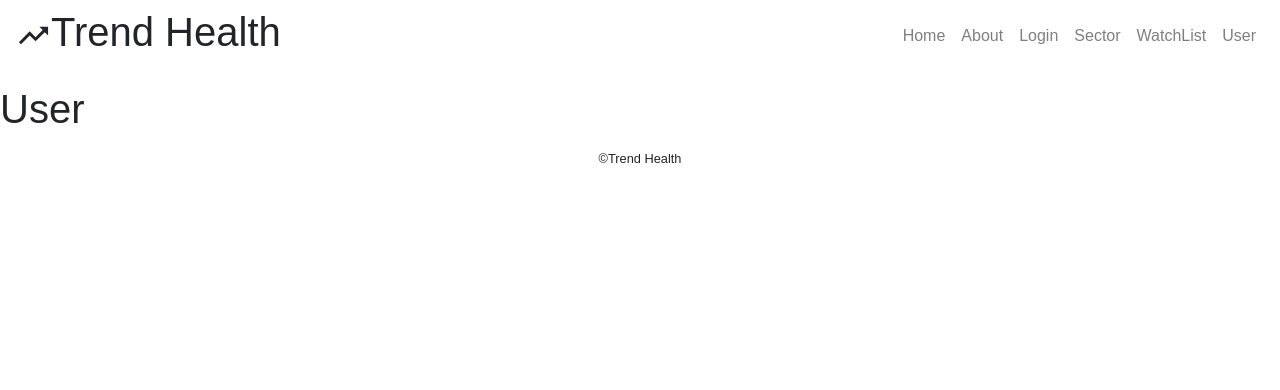
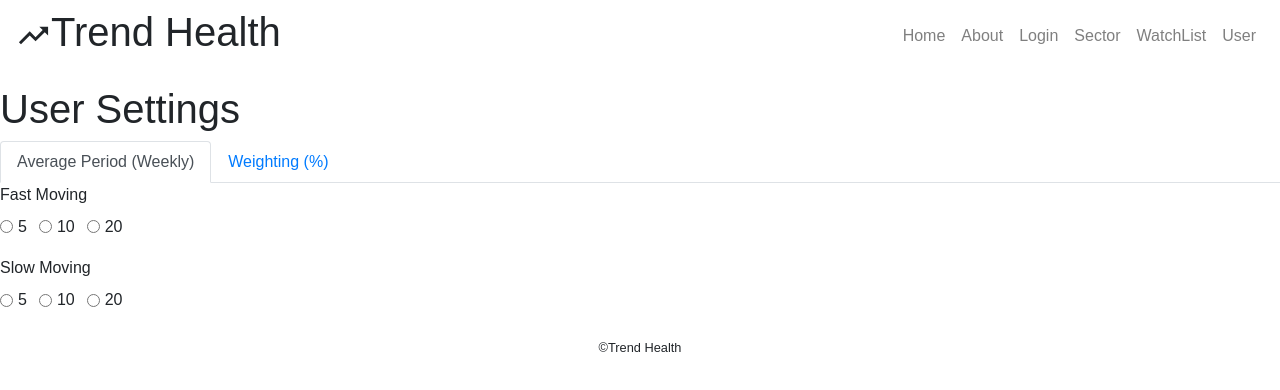
Before and after one commit to davidchanho/project3, a React (Create React App) app in the folder client/: page /User in a window 1280 px wide. Shown: the top 390 px of the page. Built offline with nearby package versions, Linux system fonts and the light colour scheme.

Commit message:
add user settings with tabs

```diff
--- a/client/src/components/Card/index.jsx
+++ b/client/src/components/Card/index.jsx
@@ -18,7 +18,7 @@ export class TrendCard extends Component {
         {tests.map(({id, Company, Stock, Health}) => (
           <Card key={id} className='card shadow-sm'>
             <Card.Title>{Company}</Card.Title>
-            <Card.Text>{Stock}</Card.Text>
+            <Card.Text>({Stock})</Card.Text>
             <Card.Body>
               <CircleBar health={Health} />
             </Card.Body>
--- /dev/null
+++ b/client/src/components/Form/UserSettings/AveragePeriod.jsx
@@ -0,0 +1,27 @@
+import React from 'react'
+import Form from 'react-bootstrap/Form'
+
+const AveragePeriod = () => {
+  return (
+    <Form>
+      <Form.Group>
+        <Form.Label>Fast Moving</Form.Label>
+        <div key={`fast-radio`} className='mb-3'>
+          <Form.Check inline label='5' type='radio' id={`fast-radio-1`} />
+          <Form.Check inline label='10' type='radio' id={`fast-radio-2`} />
+          <Form.Check inline label='20' type='radio' id={`fast-radio-3`} />
+        </div>
+      </Form.Group>
+      <Form.Group>
+        <Form.Label>Slow Moving</Form.Label>
+        <div key={`slow-radio`} className='mb-3'>
+          <Form.Check inline label='5' type='radio' id={`slow-radio-1`} />
+          <Form.Check inline label='10' type='radio' id={`slow-radio-2`} />
+          <Form.Check inline label='20' type='radio' id={`slow-radio-3`} />
+        </div>
+      </Form.Group>
+    </Form>
+  )
+}
+
+export default AveragePeriod
--- /dev/null
+++ b/client/src/components/Form/UserSettings/Weighting.jsx
@@ -0,0 +1,41 @@
+import React from 'react'
+import Form from 'react-bootstrap/Form'
+import Row from 'react-bootstrap/Row'
+import Col from 'react-bootstrap/Col'
+
+const Weighting = () => {
+  return (
+    <Form>
+      <Row>
+        <Col>
+          <h3>Slow Moving Average</h3>
+          <Form.Group controlId='FastSMA'>
+            <Form.Label>Fast</Form.Label>
+            <Form.Control type='input' />
+          </Form.Group>
+          <Form.Group controlId='SlowSMA'>
+            <Form.Label>Slow</Form.Label>
+            <Form.Control type='input' />
+          </Form.Group>
+          <Form.Group controlId='FasterSlowSMA'>
+            <Form.Label>Faster > Slow </Form.Label>
+            <Form.Control type='input' />
+          </Form.Group>
+        </Col>
+        <Col>
+          <h3>Other</h3>
+          <Form.Group controlId='MACD'>
+            <Form.Label>Weekly MACD Pos. Crossover</Form.Label>
+            <Form.Control type='input' />
+          </Form.Group>
+          <Form.Group controlId='ADX'>
+            <Form.Label>ADX</Form.Label>
+            <Form.Control type='input' />
+          </Form.Group>
+        </Col>
+      </Row>
+    </Form>
+  )
+}
+
+export default Weighting
--- /dev/null
+++ b/client/src/components/Form/UserSettings/index.jsx
@@ -0,0 +1,28 @@
+import React, { useState } from 'react'
+import Tab from 'react-bootstrap/Tab'
+import Tabs from 'react-bootstrap/Tabs'
+import AveragePeriod from './AveragePeriod'
+import Weighting from './Weighting'
+import './styles.scss'
+
+export function UserSettings() {
+  const [key, setKey] = useState('AveragePeriod')
+
+  return (
+    <>
+      <h1>User Settings</h1>
+      <Tabs
+        id='controlled-tab-example'
+        activeKey={key}
+        onSelect={k => setKey(k)}
+      >
+        <Tab eventKey='AveragePeriod' title='Average Period (Weekly)'>
+          <AveragePeriod />
+        </Tab>
+        <Tab eventKey='Weighting' title='Weighting (%)'>
+          <Weighting />
+        </Tab>
+      </Tabs>
+    </>
+  )
+}
--- a/client/src/components/Form/index.js
+++ b/client/src/components/Form/index.js
@@ -1,2 +1,3 @@
 export * from './LoginForm'
 export * from './SignupForm'
+export * from './UserSettings'
--- a/client/src/components/Table/index.jsx
+++ b/client/src/components/Table/index.jsx
@@ -16,7 +16,16 @@ export class WatchTable extends Component {
   }
 
   TableHeader = () => {
-    let header = ['id', 'ticker', 'sector', 'market cap', ' health', 'MA', 'Option', '']
+    let header = [
+      'id',
+      'ticker',
+      'sector',
+      'market cap',
+      ' health',
+      'MA',
+      'Option',
+      ''
+    ]
     return header.map((key, index) => {
       return (
         <th key={index} className={key}>
@@ -55,9 +64,9 @@ export class WatchTable extends Component {
   render() {
     return (
       <>
-        <Table id='tests'>
-          {this.TableHeader()}
-          {this.TableData()}
+        <Table id='table' striped >
+          <thead>{this.TableHeader()}</thead>
+          <tbody>{this.TableData()}</tbody>
         </Table>
       </>
     )
--- a/client/src/pages/User/index.jsx
+++ b/client/src/pages/User/index.jsx
@@ -1,5 +1,6 @@
 import React from 'react'
+import { UserSettings } from 'components'
 
 export const User = () => {
-  return <h1>User</h1>
+  return <UserSettings />
 }
```
Also changed, not shown: client/src/components/_common/modal/index.js (+5 -15 lines), client/src/components/Form/UserSettings/styles.scss (added), client/src/pages/User/styles.scss (added).
